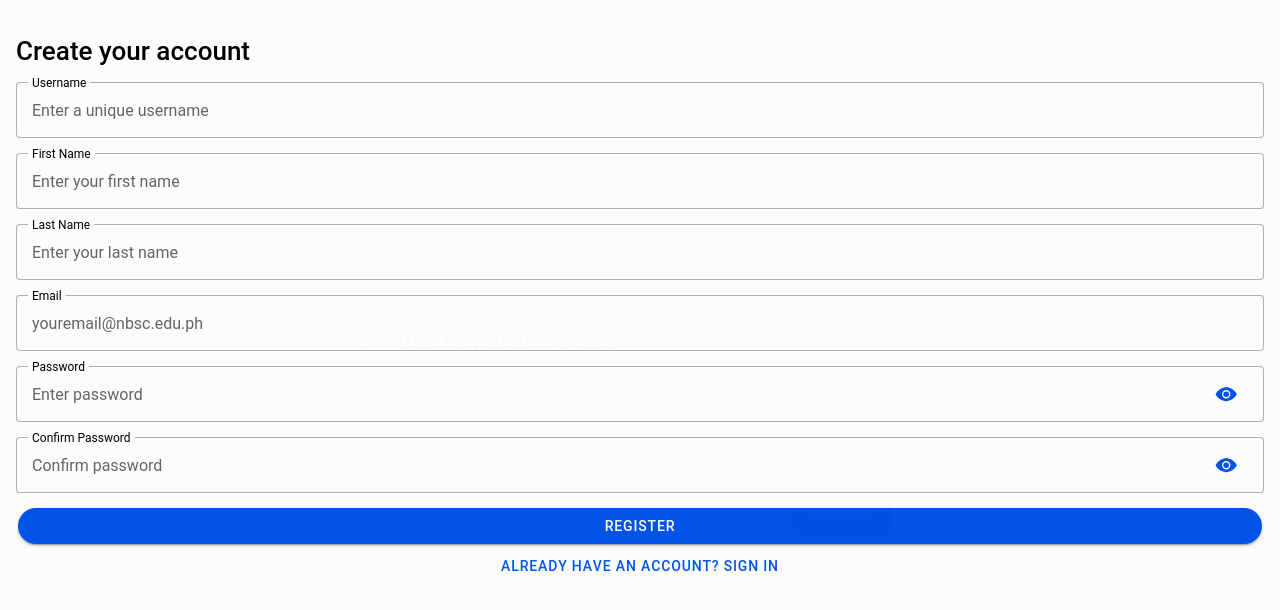
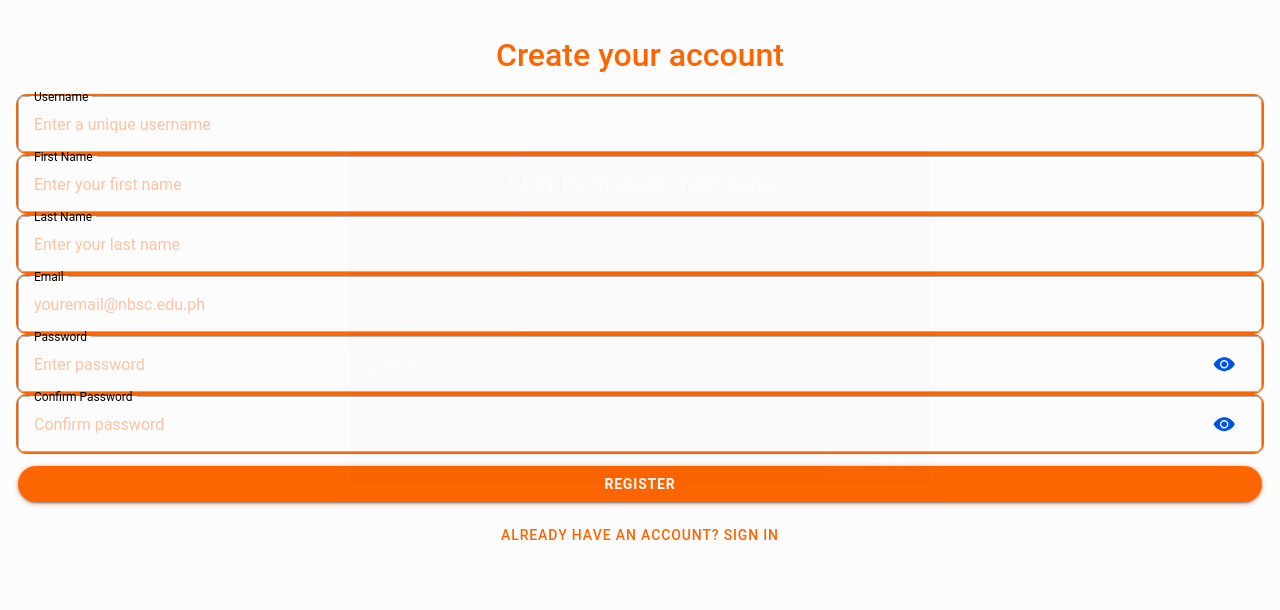
Before and after one commit to BujiRensO/it35-lab, a React (Vite) app: page /it35-lab/register in a window 1280 px wide. Both pictures are taken after a click on the element "REGISTER". Shown: the top 610 px of the page. Built offline with nearby package versions, Linux system fonts and the light colour scheme; no server answers.

Commit message:
goofy ahh styling

```diff
--- a/src/pages/Home.css
+++ b/src/pages/Home.css
@@ -0,0 +1,43 @@
+.tabs-bar {
+    background-color: #ffffff;
+    border-top: 1px solid #dddddd; }
+
+
+  .tab-button {
+    --color-selected: #ff6600;
+    --color: #666666;
+    --color-hover: #ff6600;
+
+  }
+
+
+  .tab-icon {
+    font-size: 20px;
+    color: inherit;
+  }
+
+
+  .tab-label {
+    font-size: 12px;
+    font-weight: 600;
+    margin-top: 5px;
+    color: inherit;
+  }
+
+
+  .tab-button:hover {
+    --color: #ff6600;
+  }
+
+
+  .tab-button[selected] {
+    --color-selected: #ff6600;
+    font-weight: bold;
+  }
+
+
+  .tab-button[selected] .tab-icon,
+  .tab-button[selected] .tab-label {
+    color: #ff6600;
+
+  }
--- /dev/null
+++ b/src/pages/Login.css
@@ -0,0 +1,78 @@
+.login-content {
+    display: flex;
+    justify-content: center;
+    align-items: center;
+    height: 100vh; /* Full viewport height */
+    background: linear-gradient(135deg, #ff9a00, #ff6126);  /* Gradient background */
+  }
+
+  .login-container {
+    display: flex;
+    flex-direction: column;
+    justify-content: center; /* Centers content vertically */
+    align-items: center; /* Centers content horizontally */
+    height: 100vh; /* Full viewport height */
+    width: 100%; /* Full width */
+    background: #371b00; /* Background color */
+    padding: 20px; /* Optional padding */
+    border-radius: 0; /* Remove rounded corners for full-screen effect */
+    box-shadow: none; /* Remove shadow for the full screen look */
+  }
+
+  .login-avatar {
+    width: 140px;
+    height: 140px;
+    background-color: #ffd8b3;
+    display: flex;
+    align-items: center;
+    justify-content: center;
+    border-radius: 50%;
+    box-shadow: 0 4px 12px rgba(255, 165, 0, 0.3);
+  }
+
+  .login-icon {
+    font-size: 100px;
+    color: #ff6600;
+  }
+
+  .login-title {
+    font-size: 2rem;
+    font-weight: 700;
+    color: #ff6600;
+    margin-top: 0.5rem;
+    letter-spacing: 1px;
+  }
+
+  .login-input {
+    --highlight-color-focused: #ff6600;
+    --border-color: #ffb366;
+    width: 100%;
+    --placeholder-color: #ff9f66;
+    border-radius: 10px;
+  }
+
+  .login-button {
+    --background: #ff6600;
+    --color: white;
+    --background-hover: #e65c00;
+    font-weight: bold;
+    border-radius: 20px;
+    margin-top: 12px;
+    box-shadow: 0 1px 5px rgba(255, 102, 0, 0.4);
+  }
+
+  .register-button1 {
+    color: #ff6600;
+    font-size: 0.9rem;
+    font-weight: 600;
+    text-decoration: underline;
+  }
+
+  .password-toggle ion-icon {
+    color: orange;
+  }
+
+  .signin-button {
+    margin-top: 15px;
+    color: #ff6600;
+  }
--- /dev/null
+++ b/src/pages/Register.css
@@ -0,0 +1,127 @@
+/* General styles for registration page */
+.registration-content {
+    background-color: #fff7e0;
+    color: #333;
+  }
+
+  .registration-title {
+    text-align: center;
+    font-size: 2rem;
+    color: #ff6600;
+    margin-bottom: 20px;
+  }
+
+  /* Input fields styling */
+  .input-field {
+    --highlight-color-focused: #ff6600;
+    --border-color: #ffb366;
+    width: 100%;
+    --placeholder-color: #ff9f66;
+    border-radius: 10px;
+  }
+
+  .password-input input {
+    color: #ff6600;
+  }
+
+  .input-field::placeholder {
+    color: #ff6600;
+  }
+
+  .input-field[fill="outline"] {
+    border: 2px solid #ff6600;
+  }
+
+  .input-field:focus {
+    border-color: #ff6600;
+  }
+
+  /* Buttons styling */
+  .register-button {
+    background-color: #ff6600;
+    color: white;
+    margin-top: 15px;
+  }
+
+  .signin-button {
+    margin-top: 15px;
+    color: #ff6600;
+  }
+
+  /* Modal styling */
+  .modal-content {
+    padding: 20px;
+    background-color: #232323;
+
+  }
+
+  .modal-card {
+    background-color: #232323;
+    max-height: fit-content;
+  }
+
+  .modal-button-container {
+    display: flex;
+    justify-content: flex-end;
+    margin-right: 5px;
+    background-color: #232323;
+  }
+
+  .success-modal-content {
+    display: flex;
+    flex-direction: column;
+    justify-content: center;
+    align-items: center;
+    text-align: center;
+    height: 100vh;
+  }
+
+  .success-title {
+    color: #ff6600;
+    font-size: 2rem;
+  }
+
+
+  .registration-details-header {
+    background-color: #232323;
+    padding: 20px;
+  }
+
+  .card-title {
+    font-size: 1.5rem;
+    font-weight: bold;
+    color: #ff6600;
+    text-align: center;
+    margin-bottom: 15px;
+  }
+
+  .card-divider {
+    border: 1px solid #ff6600;
+    margin-bottom: 15px;
+  }
+
+  /* Subtitle styling */
+  .card-subtitle {
+    font-size: 1.1rem;
+    color: #ff6600;
+    font-weight: 600;
+    margin-bottom: 5px;
+  }
+
+  /* Card details styling */
+  .card-detail {
+    font-size: 1.2rem;
+    color: #fba973;
+    font-weight: 500;
+    margin-bottom: 15px;
+  }
+
+  .login-button {
+    --background: #ff6600;
+    --color: white;
+    --background-hover: #e65c00;
+    font-weight: bold;
+    border-radius: 20px;
+    margin-top: 12px;
+    box-shadow: 0 1px 5px rgba(255, 102, 0, 0.4);
+  }
--- a/src/pages/Register.tsx
+++ b/src/pages/Register.tsx
@@ -17,6 +17,7 @@ import {
 } from '@ionic/react';
 import { supabase } from '../utils/supabaseClient';
 import bcrypt from 'bcryptjs';
+import './Register.css';
 
 // Reusable Alert Component
 const AlertBox: React.FC<{ message: string; isOpen: boolean; onClose: () => void }> = ({ message, isOpen, onClose }) => {
@@ -103,45 +104,105 @@ const Register: React.FC = () => {
 
     return (
         <IonPage>
-            <IonContent className='ion-padding'>
-                <h1>Create your account</h1>
+  <IonContent className="registration-content ion-padding">
+    <h1 className="registration-title">Create your account</h1>
 
-                <IonInput label="Username" labelPlacement="stacked" fill="outline" type="text" placeholder="Enter a unique username" value={username} onIonChange={e => setUsername(e.detail.value!)} style={{ marginTop: '15px' }} />
-                <IonInput label="First Name" labelPlacement="stacked" fill="outline" type="text" placeholder="Enter your first name" value={firstName} onIonChange={e => setFirstName(e.detail.value!)} style={{ marginTop: '15px' }} />
-                <IonInput label="Last Name" labelPlacement="stacked" fill="outline" type="text" placeholder="Enter your last name" value={lastName} onIonChange={e => setLastName(e.detail.value!)} style={{ marginTop: '15px' }} />
-                <IonInput label="Email" labelPlacement="stacked" fill="outline" type="email" placeholder="youremail@nbsc.edu.ph" value={email} onIonChange={e => setEmail(e.detail.value!)} style={{ marginTop: '15px' }} />
-                <IonInput label="Password" labelPlacement="stacked" fill="outline" type="password" placeholder="Enter password" value={password} onIonChange={e => setPassword(e.detail.value!)} style={{ marginTop: '15px' }} >
-                    <IonInputPasswordToggle slot="end" />
-                </IonInput>
-                <IonInput label="Confirm Password" labelPlacement="stacked" fill="outline" type="password" placeholder="Confirm password" value={confirmPassword} onIonChange={e => setConfirmPassword(e.detail.value!)} style={{ marginTop: '15px' }} >
+    <IonInput
+      className="input-field"
+      label="Username"
+      labelPlacement="stacked"
+      fill="outline"
+      type="text"
+      placeholder="Enter a unique username"
+      value={username}
+      onIonChange={e => setUsername(e.detail.value!)}
+    />
+
+    <IonInput
+      className="input-field"
+      label="First Name"
+      labelPlacement="stacked"
+      fill="outline"
+      type="text"
+      placeholder="Enter your first name"
+      value={firstName}
+      onIonChange={e => setFirstName(e.detail.value!)}
+    />
+
+    <IonInput
+      className="input-field"
+      label="Last Name"
+      labelPlacement="stacked"
+      fill="outline"
+      type="text"
+      placeholder="Enter your last name"
+      value={lastName}
+      onIonChange={e => setLastName(e.detail.value!)}
+    />
+
+    <IonInput
+      className="input-field"
+      label="Email"
+      labelPlacement="stacked"
+      fill="outline"
+      type="email"
+      placeholder="youremail@nbsc.edu.ph"
+      value={email}
+      onIonChange={e => setEmail(e.detail.value!)}
+    />
+
+    <IonInput
+      className="input-field password-input"
+      label="Password"
+      labelPlacement="stacked"
+      fill="outline"
+      type="password"
+      placeholder="Enter password"
+      value={password}
+      onIonChange={e => setPassword(e.detail.value!)}
+    >
       <IonInputPasswordToggle slot="end" />
     </IonInput>
 
-                <IonButton onClick={handleOpenVerificationModal} expand="full" shape='round' style={{ marginTop: '15px' }}>
+    <IonInput
+      className="input-field password-input"
+      label="Confirm Password"
+      labelPlacement="stacked"
+      fill="outline"
+      type="password"
+      placeholder="Confirm password"
+      value={confirmPassword}
+      onIonChange={e => setConfirmPassword(e.detail.value!)}
+    >
+      <IonInputPasswordToggle slot="end" />
+    </IonInput>
+
+    <IonButton className="login-button" onClick={handleOpenVerificationModal} expand="full" shape="round">
       Register
     </IonButton>
-                <IonButton routerLink="/it35-lab" expand="full" fill="clear" shape='round'>
+
+    <IonButton className="signin-button" routerLink="/it35-lab" expand="full" fill="clear" shape="round">
       Already have an account? Sign in
     </IonButton>
 
     {/* Verification Modal */}
     <IonModal isOpen={showVerificationModal} onDidDismiss={() => setShowVerificationModal(false)}>
-                    <IonContent className="ion-padding">
-                        <IonCard className="ion-padding" style={{ marginTop: '25%' }}>
-                            <IonCardHeader>
-                                <IonCardTitle>User Registration Details</IonCardTitle>
-                                <hr />
-                                <IonCardSubtitle>Username</IonCardSubtitle>
-                                <IonCardTitle>{username}</IonCardTitle>
+      <IonContent className="modal-content">
+        <IonCard className="modal-card">
+        <IonCardHeader className="registration-details-header">
+                <IonCardTitle className="card-title">User Registration Details</IonCardTitle>
+                    <hr className="card-divider" />
+                <IonCardSubtitle className="card-subtitle">Username</IonCardSubtitle>
+                <IonCardTitle className="card-detail">{username}</IonCardTitle>
 
-                                <IonCardSubtitle>Email</IonCardSubtitle>
-                                <IonCardTitle>{email}</IonCardTitle>
+                <IonCardSubtitle className="card-subtitle">Email</IonCardSubtitle>
+                  <IonCardTitle className="card-detail">{email}</IonCardTitle>
 
-                                <IonCardSubtitle>Name</IonCardSubtitle>
-                                <IonCardTitle>{firstName} {lastName}</IonCardTitle>
+                 <IonCardSubtitle className="card-subtitle">Name</IonCardSubtitle>
+                 <IonCardTitle className="card-detail">{firstName} {lastName}</IonCardTitle>
         </IonCardHeader>
           <IonCardContent></IonCardContent>
-                            <div style={{ display: 'flex', justifyContent: 'flex-end', marginRight: '5px' }}>
+          <div className="modal-button-container">
             <IonButton fill="clear" onClick={() => setShowVerificationModal(false)}>Cancel</IonButton>
             <IonButton color="primary" onClick={doRegister}>Confirm</IonButton>
           </div>
@@ -151,8 +212,8 @@ const Register: React.FC = () => {
 
     {/* Success Modal */}
     <IonModal isOpen={showSuccessModal} onDidDismiss={() => setShowSuccessModal(false)}>
-                    <IonContent className="ion-padding" style={{ display: 'flex', flexDirection: 'column', justifyContent: 'center', alignItems: 'center', height: '100vh', textAlign: 'center', marginTop: '35%' }}>
-                        <IonTitle style={{ marginTop: '35%' }}>Registration Successful 🎉</IonTitle>
+      <IonContent className="success-modal-content">
+        <IonTitle className="success-title">Registration Successful 🎉</IonTitle>
         <IonText>
           <p>Your account has been created successfully.</p>
           <p>Please check your email address.</p>
@@ -165,7 +226,6 @@ const Register: React.FC = () => {
 
     {/* Reusable AlertBox Component */}
     <AlertBox message={alertMessage} isOpen={showAlert} onClose={() => setShowAlert(false)} />
-
   </IonContent>
 </IonPage>
     );
```
Also changed, not shown: src/components/FeedContainer.css (+43 -0 lines), src/components/FeedContainer.tsx (+7 -7 lines), src/pages/Home.tsx (+4 -4 lines), src/pages/Login.tsx (+30 -40 lines). Lines whose indentation alone changed are shown as unchanged.
